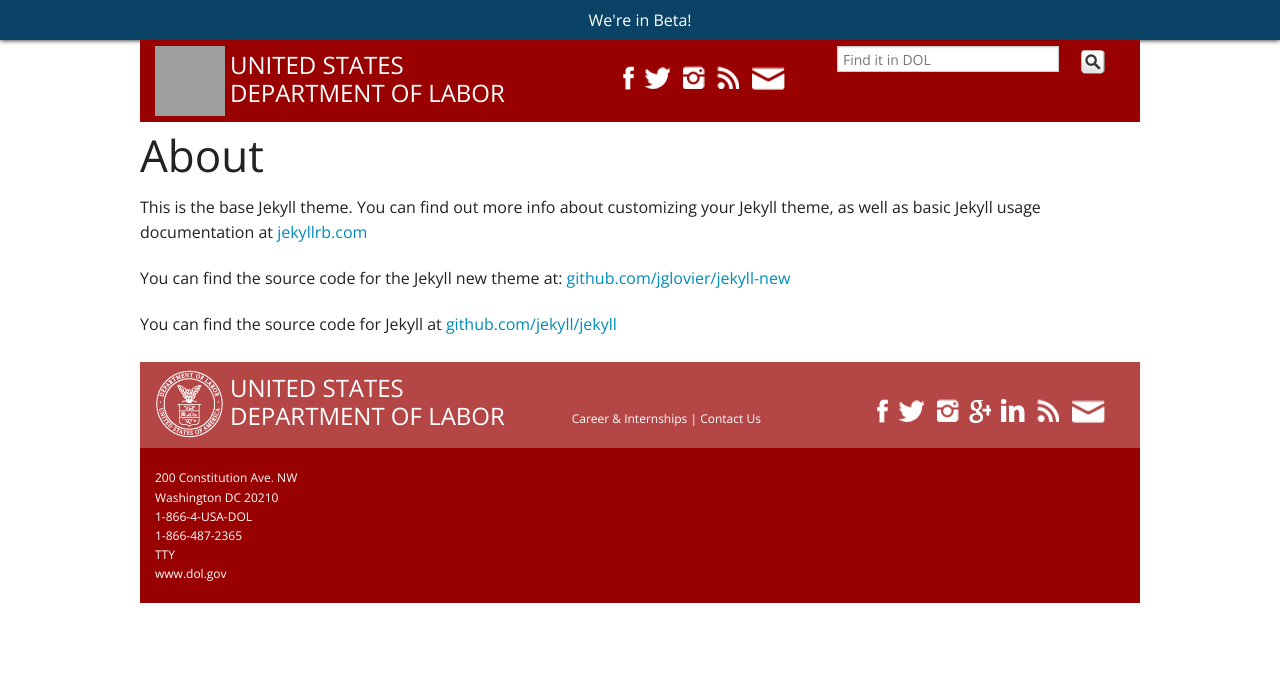
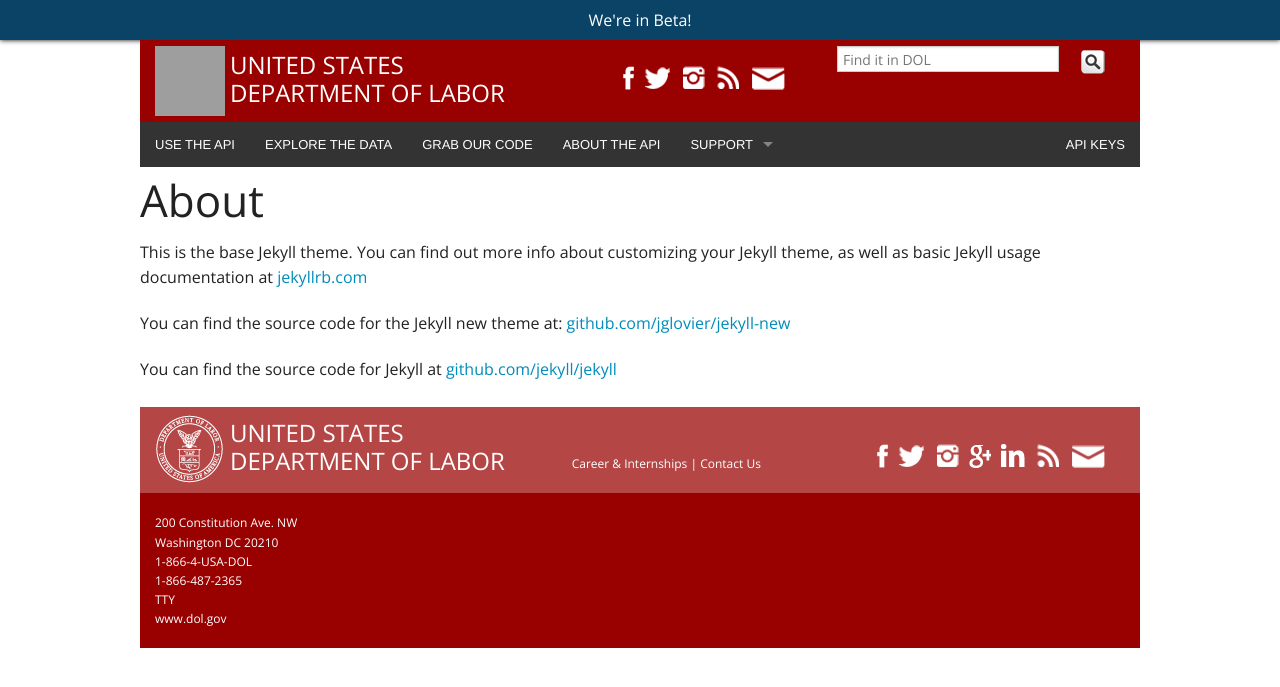
Before and after one commit to USDepartmentofLabor/Developer, a Jekyll site: the page built from about.md, in a window 1280 px wide. Shown: the top 687 px of the page. Built offline with Jekyll 4.4.1, drawn with Linux system fonts in a browser that asks for light colours; Markdown is read by kramdown in place of the engine named in the settings; grey boxes are pictures that could not be loaded.

Commit message:
foundation menu in header

```diff
--- a/_includes/header.html
+++ b/_includes/header.html
@@ -36,8 +36,39 @@
           </form>
         </div>
       </div>
-    </div>
+</div>
+    <div class="row">
+        <nav class="top-bar" data-topbar role="navigation">
+            <ul class="title-area">
+                <li class="name">
+                </li>
+                <!-- Remove the class "menu-icon" to get rid of menu icon. Take out "Menu" to just have icon alone -->
+                <li class="toggle-topbar menu-icon"><a href="#"></a></li>
+            </ul>
+            <section class="top-bar-section">
+                <!-- Right Nav Section -->
+                <ul class="right">
+                    <li><a href="#">API KEYS</a></li>
+                </ul>
+                <ul class="left">
+                    <li><a href="#">USE THE API</a></li>
+                    <li><a href="#">EXPLORE THE DATA</a></li>
+                    <li><a href="#">GRAB OUR CODE</a></li>
+                    <li><a href="#">ABOUT THE API</a></li>
+                    <li class="has-dropdown"><a href="#">SUPPORT</a>
+                        <ul class="dropdown">
+                            <li><a href="#">Contact Form</a></li>
+                            <li><a href="#">API Help</a></li>
+                        </ul>
+                    </li>
+                </ul>
+            </section>
+        </nav>
 
 
 
+</div>
+
+
+    </div>
 </header>
```
Also changed, not shown: _includes/template.html (+0 -44 lines).
